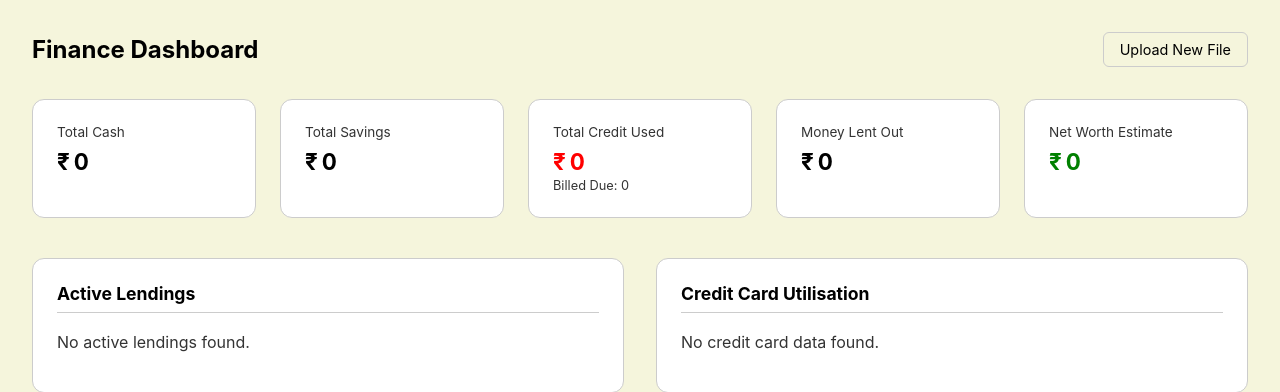
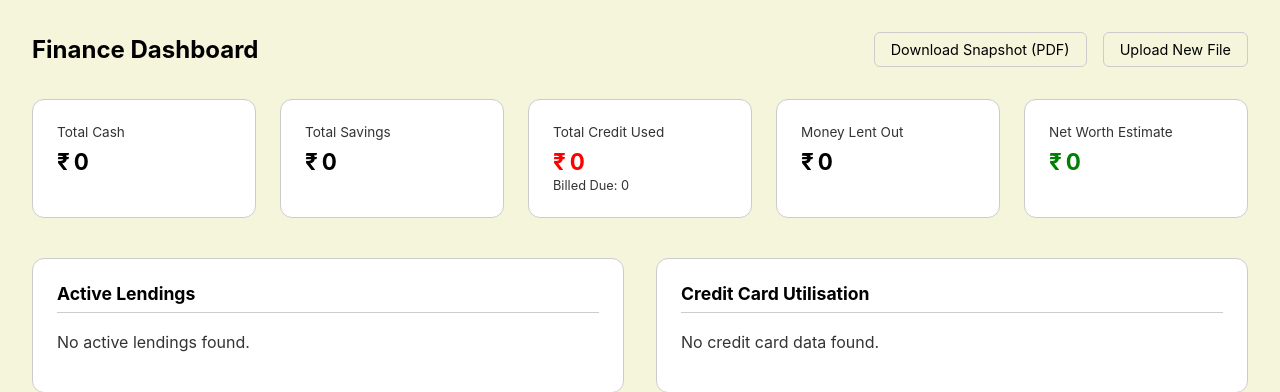
Before and after one commit to MdSujan99/finance-dashboard, a FastAPI app: page /dashboard in a window 1280 px wide. Shown: the top 392 px of the page. Run offline with FastAPI, Linux system fonts and the light colour scheme; data that the repository does not hold is empty; some libraries are stand-ins or nearby versions.

Commit message:
Add 'Download Snapshot' feature to dashboard
- Included html2canvas and jspdf libraries
- Added 'Download Snapshot (PDF)' button to header
- Implemented JS capture logic for the core dashboard content

```diff
--- a/templates/dashboard.html
+++ b/templates/dashboard.html
@@ -86,10 +86,14 @@
 <body>
     <header>
         <h1>Finance Dashboard</h1>
-        <a href="/" class="upload-link">Upload New File</a>
+        <div style="display: flex; gap: 1rem; align-items: center;">
+            <button onclick="downloadSnapshot()" class="upload-link" style="background: none; cursor: pointer; font-family: inherit;">Download Snapshot (PDF)</button>
+            <a href="/" class="upload-link">Upload New File</a>
+        </div>
     </header>
 
-    <div class="kpi-grid">
+    <div id="dashboard-content">
+        <div class="kpi-grid">
         <div class="kpi-card">
             <div class="kpi-label">Total Cash</div>
             <div class="kpi-value money">{{ "{:,.0f}".format(data.total_cash) }}</div>
@@ -246,7 +250,7 @@
             <p style="color: var(--text-dim)">No income history found.</p>
             {% endif %}
         </div>
-    </div>
+    </div> <!-- Close dashboard-content -->
 
     <div class="section" style="margin-top: 2rem;">
         <h2 style="margin-bottom: 1.5rem;">Manage Financial Data</h2>
@@ -305,7 +309,49 @@
     </div>
 
     <script src="https://cdn.jsdelivr.net/npm/chart.js"></script>
+    <script src="https://cdnjs.cloudflare.com/ajax/libs/html2canvas/1.4.1/html2canvas.min.js"></script>
+    <script src="https://cdnjs.cloudflare.com/ajax/libs/jspdf/2.5.1/jspdf.umd.min.js"></script>
     <script>
+        async function downloadSnapshot() {
+            const btn = document.querySelector('button[onclick="downloadSnapshot()"]');
+            const originalText = btn.innerText;
+            btn.innerText = "Generating Snapshot...";
+            btn.disabled = true;
+
+            try {
+                const element = document.getElementById('dashboard-content');
+                // Temporarily adjust padding/layout for cleaner capture
+                const originalPadding = document.body.style.padding;
+                document.body.style.padding = "1rem";
+
+                const canvas = await html2canvas(element, {
+                    scale: 2, // Higher resolution
+                    useCORS: true,
+                    backgroundColor: "#f5f5dc" // Matches var(--bg-color)
+                });
+
+                document.body.style.padding = originalPadding;
+
+                const imgData = canvas.toDataURL('image/png');
+                const { jsPDF } = window.jspdf;
+                const pdf = new jsPDF({
+                    orientation: 'portrait',
+                    unit: 'px',
+                    format: [canvas.width / 2, canvas.height / 2] // Scale back down for standard size
+                });
+
+                pdf.addImage(imgData, 'PNG', 0, 0, canvas.width / 2, canvas.height / 2);
+                const timestamp = new Date().toISOString().split('T')[0];
+                pdf.save(`finance-snapshot-${timestamp}.pdf`);
+            } catch (err) {
+                console.error("PDF generation failed:", err);
+                alert("Could not generate PDF. Check console for details.");
+            } finally {
+                btn.innerText = originalText;
+                btn.disabled = false;
+            }
+        }
+
         const rawPayments = [
             {% for p in data.payments_history %}
             { date: "{{ p.date }}", amount: {{ p.amount }}, card: "{{ p.card }}" },
```
